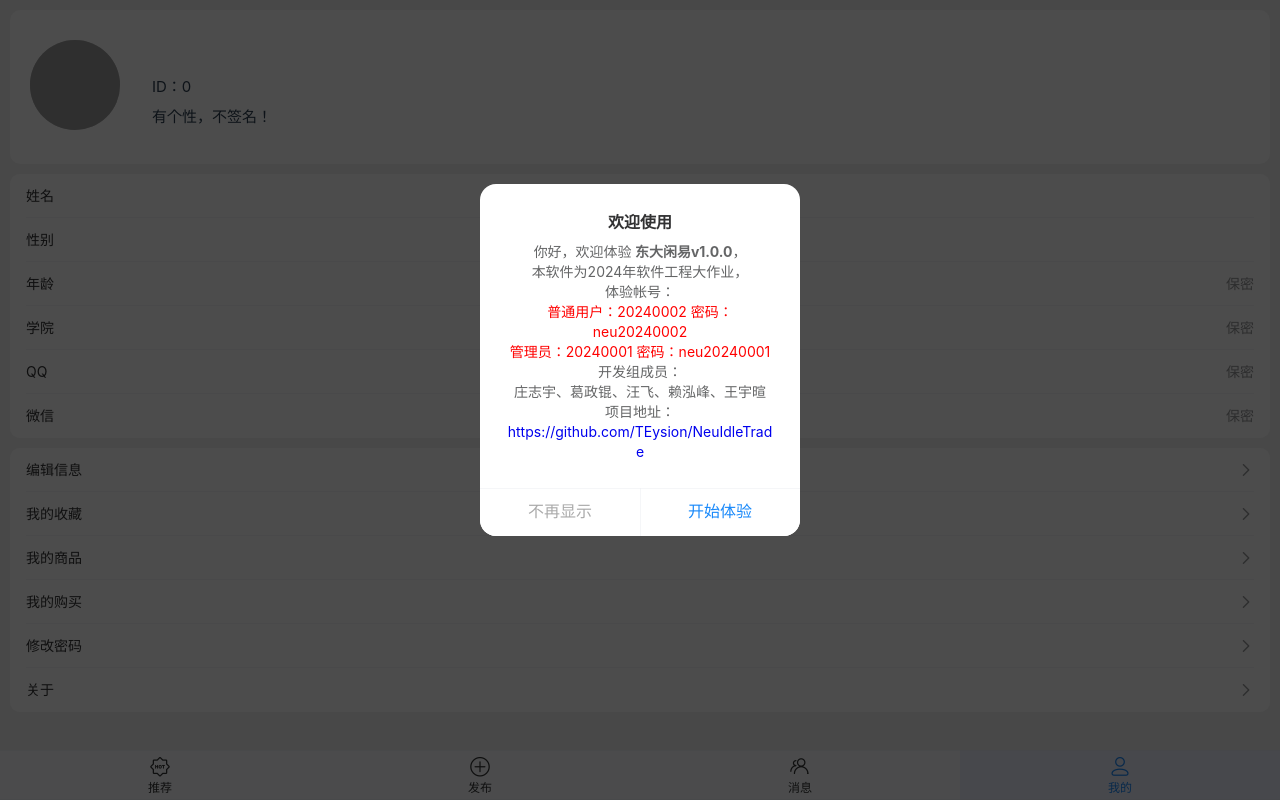
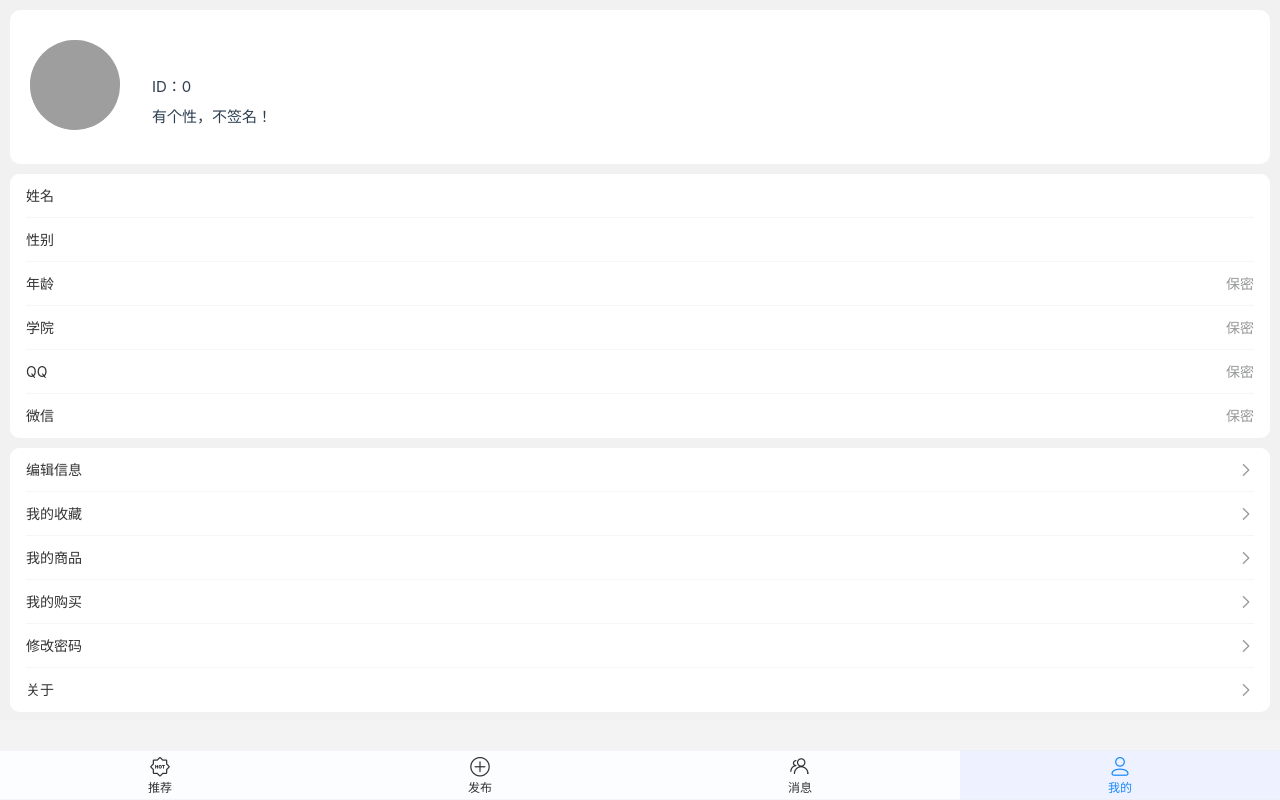
Before and after one commit to TEysion/NeuIdleTrade, a Vue app in the folder web/: page /mine in a window 1280 px wide. Built offline with nearby package versions, Linux system fonts and the light colour scheme; no server answers; grey boxes are pictures that could not be loaded; what vue-masonry would draw is missing.

Commit message:
取消初次使用提示

```diff
--- a/web/src/App.vue
+++ b/web/src/App.vue
@@ -17,24 +17,24 @@ const version = 'v1.0.0'
 
 import { showDialog } from 'vant';
 
-if (localStorage.getItem('idletrade_version') !== version)
-  showDialog({
-    title: '欢迎使用',
-    message: `<div>你好，欢迎体验<span style='font-weight:bold;'> 东大闲易${version}</span>，<br>本软件为2024年软件工程大作业，<br>体验帐号：<br><b style='color:red'>普通用户：20240002 密码：neu20240002<br>管理员：20240001 密码：neu20240001</b><br>开发组成员：<br>庄志宇、葛政锟、汪飞、赖泓峰、王宇暄<br>项目地址：<a href='https://github.com/TEysion/NeuIdleTrade'>https://github.com/TEysion/NeuIdleTrade</a></div>`,
-    confirmButtonText: '开始体验',
-    cancelButtonText: '不再显示',
-    showCancelButton: true,
-    cancelButtonColor: '#aaa',
-    allowHtml: true,
-    // theme: 'round-button'
-  }).then(() => {
-    // on confirm
-    // localStorage.setItem('idletrade_version', version);
-  })
-    .catch(() => {
-      // on cancel
-      localStorage.setItem('idletrade_version', version);
-    });
+// if (localStorage.getItem('idletrade_version') !== version)
+  // showDialog({
+  //   title: '欢迎使用',
+  //   message: ``,
+  //   confirmButtonText: '开始体验',
+  //   cancelButtonText: '不再显示',
+  //   showCancelButton: true,
+  //   cancelButtonColor: '#aaa',
+  //   allowHtml: true,
+  //   // theme: 'round-button'
+  // }).then(() => {
+  //   // on confirm
+  //   // localStorage.setItem('idletrade_version', version);
+  // })
+  //   .catch(() => {
+  //     // on cancel
+  //     localStorage.setItem('idletrade_version', version);
+  //   });
 
 
 onMounted(() => {
```
